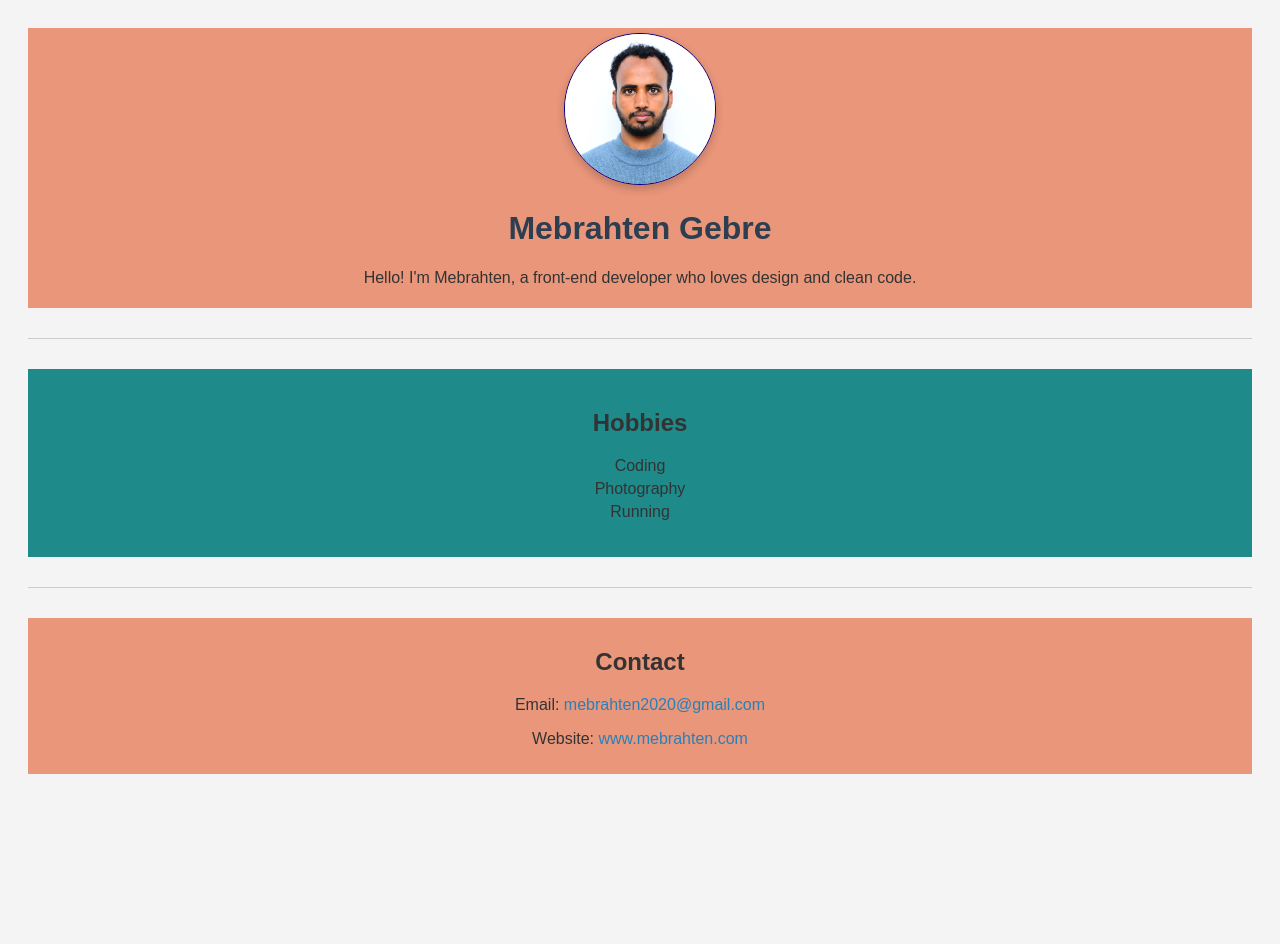
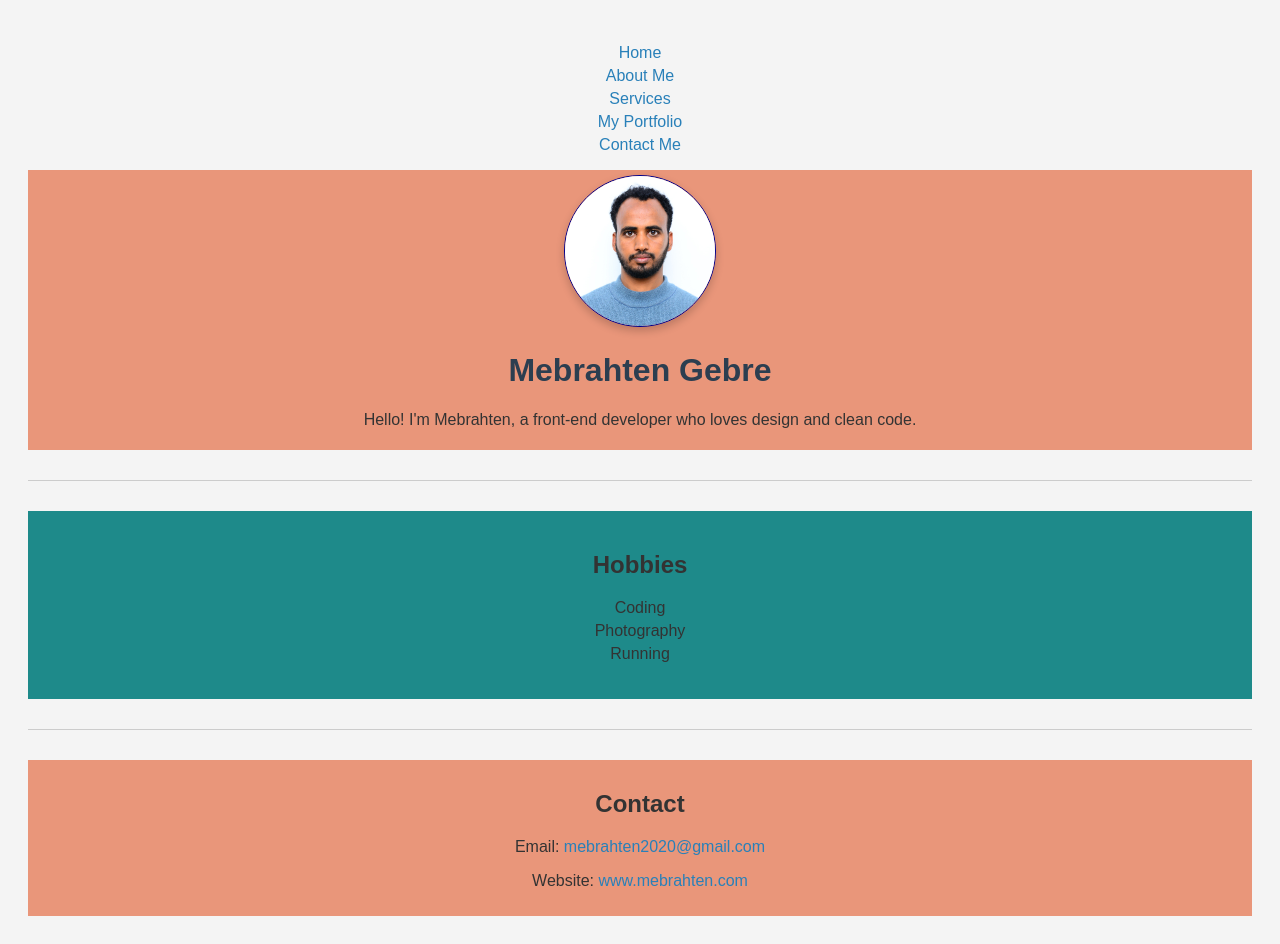
Before and after one commit to mebrahten25/my_personal_bio, a plain HTML site: page index.html in a window 1280 px wide. Before the commit the page ends 802 px from the top, so only its background shows below. Drawn offline with Linux system fonts and the light colour scheme.

Commit message:
Added header navigation with links

```diff
--- a/index.html
+++ b/index.html
@@ -7,6 +7,18 @@
     <link rel="stylesheet" href="css/main.css" />
   </head>
   <body>
+    <header>
+      <nav>
+        <ul>
+          <li><a href="#">Home</a></li>
+          <li><a href="#">About Me</a></li>
+          <li><a href="#">Services</a></li>
+          <li><a href="#">My Portfolio</a></li>
+          <li><a href="#">Contact Me</a></li>
+        </ul>
+      </nav>
+    </header>
+
     <div id="intro">
       <img src="images/DSC_9397.jpg" alt="Profile Photo" />
       <h1>Mebrahten Gebre</h1>
```
